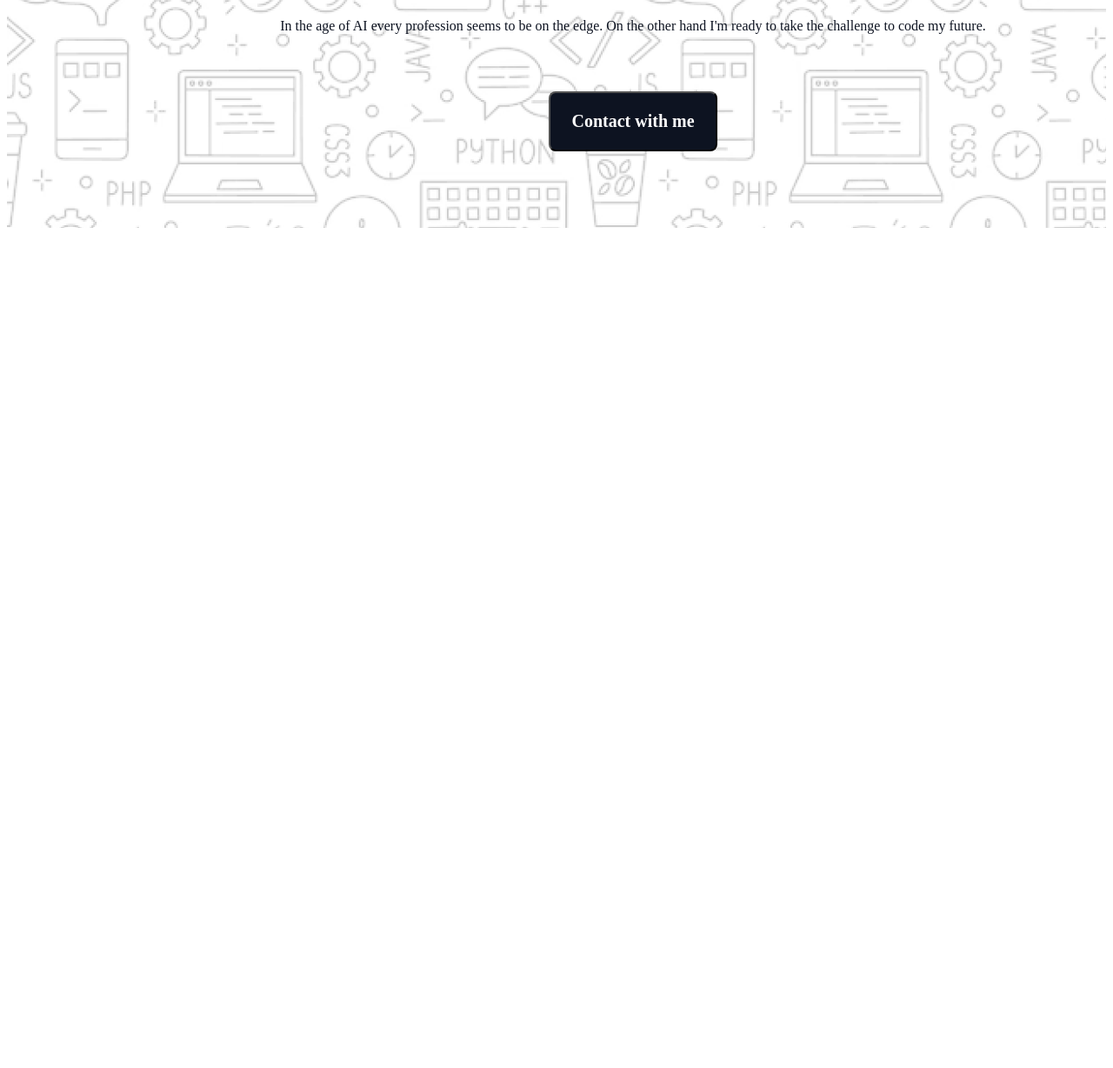
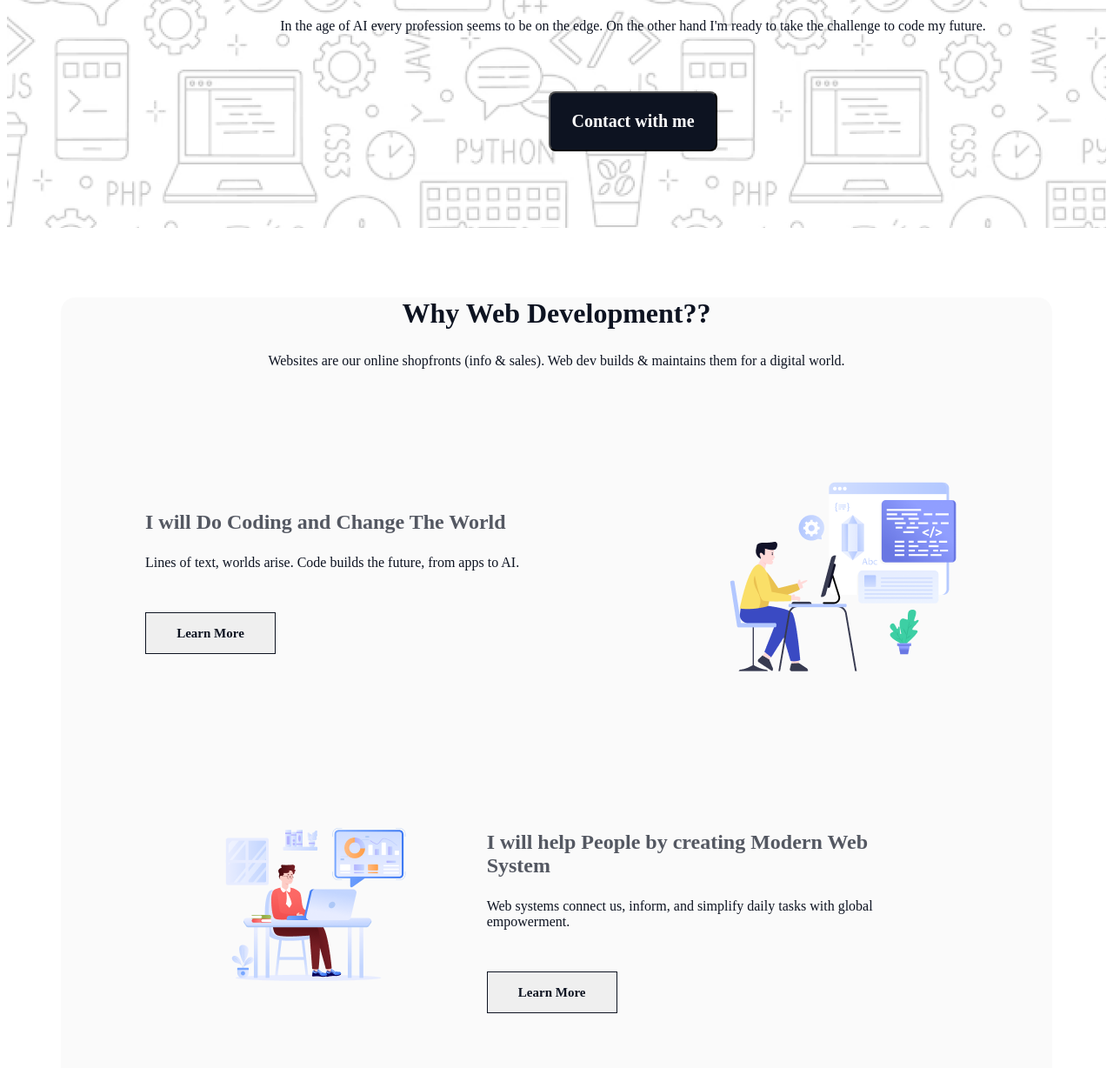
Before and after one commit to Rza-O/My-First-Web-Design-Portfolio, a plain HTML site: page index.html in a window 1280 px wide. Shown: the part 564-1792 px from the top of the page at 87% size. Before the commit the page ends 834 px from the top, so only its background shows below. Drawn offline with Linux system fonts and the light colour scheme; a web font is replaced by a local one.

Commit message:
Why development section added

```diff
--- a/index.html
+++ b/index.html
@@ -8,12 +8,16 @@
 </head>
 <body>
     <header>
+        <!-- Nav Section starts here -->
         <nav>
             <h1 class="nav-title">Shah.R</h1>
             <ul>
                 <li> <a href="https://docs.google.com/document/d/10l4ikEOwAPSG4htyV-eNqPKo1GGhoEBv/edit?usp=sharing&ouid=102228490898557162887&rtpof=true&sd=true"><button class="nav-btn">Download Resume</button></a></li>
             </ul>
         </nav>
+        <!-- Nav Section ends here -->
+
+        <!-- Banner section starts here -->
         <div class="banner-container">
             <div class="banner-content">
                 <div class="banner-image-2">
@@ -26,9 +30,49 @@
                 <button class="contact-btn">Contact with me</button>
             </div>
         </div>
+        <!-- Banner section ends here -->
     </header>
     <main>
-
+        <!-- Why Web Development section starts here -->
+        <section class="web-dev-container">
+            <div class="web-dev-content">
+                <div class="web-dev-title-text">
+                    <h2>Why Web Development??</h2>
+                    <p>Websites are our online shopfronts (info & sales). Web dev builds & maintains them for a digital world.</p>
+                </div>
+                <div class="reason-one-container">
+                    <div class="reason-text">
+                        <h3>I will Do Coding and Change The World</h3>
+                        <p>Lines of text, worlds arise. Code builds the future, from apps to AI.</p>
+                        <button class="learn-more-btn">Learn More</button>
+                    </div>
+                    <div class="reason-one-img">
+                        <img src="./assets/Layer_1.png" alt="">
+                    </div>
+                </div>
+                <div class="reason-two-container">
+                    <div class="reason-two-img">
+                        <img src="./assets/Group-3.png" alt="">
+                    </div>
+                    <div class="reason-text">
+                        <h3>I will help People by creating Modern Web System</h3>
+                        <p>Web systems connect us, inform, and simplify daily tasks with global empowerment. </p>
+                        <button class="learn-more-btn">Learn More</button>
+                    </div>
+                </div>
+                <div class="reason-three-container">
+                    <div class="reason-text">
+                        <h3>I will Do Coding and Change The World</h3>
+                        <p>Code creates the tools that solve problems and shape our lives with innovation.</p>
+                        <button class="learn-more-btn">Learn More</button>
+                    </div>
+                    <div class="reason-three-img">
+                        <img src="./assets/Group-4.png" alt="">
+                    </div>
+                </div>
+            </div>
+        </section>
+        <!-- Why Web Development section ends here -->
     </main>
     <footer>
 
--- a/style.css
+++ b/style.css
@@ -89,3 +89,109 @@ nav ul li{
     padding: 21px 24px;
     border-radius: 8px;
 }
+
+
+/* Why Web Development styles */
+.web-dev-container{
+    width: 1140px;
+    height: 1395px;
+    /* border: 2px solid red; */
+    margin: 0 auto;
+    margin-top: 74px;
+    margin-bottom: 88px;
+    border-radius: 16px;
+    background: rgba(13, 19, 33, 0.02);
+}
+
+.web-dev-content{
+    width: 946px;
+    height: 1235px;
+    /* border: 2px solid red; */
+    margin: 80px 97px;
+    /* padding: 48px 48px; */
+}
+
+.web-dev-title-text{
+    width: 852px;
+    height: 115px;
+    /* border: 2px solid red; */
+    margin: 0 auto;
+    text-align: center;
+    margin-bottom: 48px;
+}
+
+.web-dev-title-text > h2{
+    color: rgb(13, 19, 33);
+    font-family: Azeret Mono;
+    font-size: 32px;
+    font-weight: 800;
+}
+
+.web-dev-title-text >p{
+    color: rgb(13, 19, 33);
+    font-family: Azeret Mono;
+    font-size: 16px;
+    font-weight: 400;
+}
+
+.reason-one-container{
+    width: 946px;
+    height: 336px;
+    /* border: 2px solid red;  */
+    margin-bottom: 32px;
+    display: flex;
+    justify-content: space-between;
+    align-items: center;
+}
+
+.reason-two-container{
+    width: 946px;
+    height: 336px;
+    /* border: 2px solid red;  */
+    margin-bottom: 32px;
+    display: flex;
+    justify-content: space-evenly;
+    align-items: center;
+}
+
+.reason-three-container{
+    width: 946px;
+    height: 336px;
+    /* border: 2px solid red;  */
+    display: flex;
+    justify-content: space-between;
+    align-items: center;
+}
+
+.learn-more-btn{
+    margin-top: 32px;
+    width: 150px;
+    height: 48px;
+    color: rgb(13, 19, 33);
+    font-family: Azeret Mono;
+    font-size: 15px;
+    font-weight: 600;
+    box-sizing: border-box;
+    border: 1px solid rgb(13, 19, 33);
+    padding: 12px 20px;
+}
+
+.reason-text{
+    width: 477px;
+    height: 220px;
+    /* border: 2px solid red; */
+}
+
+.reason-text > h3{
+    color: rgba(13, 19, 33, 0.7);
+    font-family: Azeret Mono;
+    font-size: 24px;
+    font-weight: 700;
+}
+
+.reason-text > p{
+    color: rgb(13, 19, 33);
+    font-family: Azeret Mono;
+    font-size: 16px;
+    font-weight: 400;
+}
```
Also changed, not shown: assets/Group-3.png (renamed from assets/Group 3.png), assets/Group-4.png (renamed from assets/Group 4.png).
